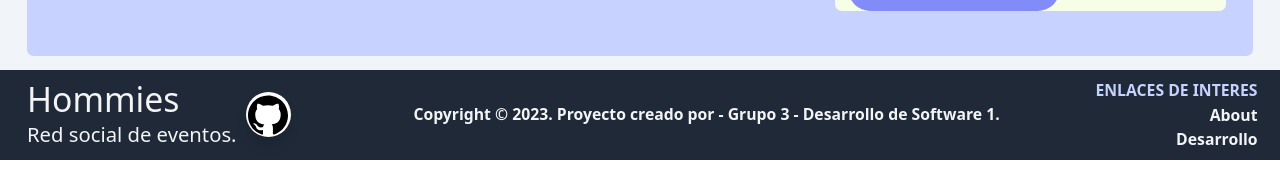
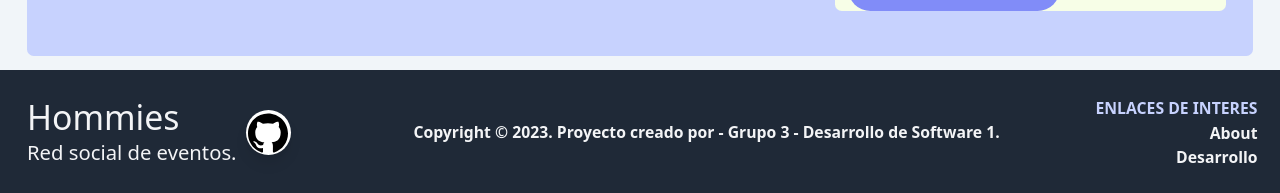
Before and after one commit to Juansebas064/hommies-frontend, a React (Vite) app: page / in a window 1280 px wide. Shown: the part 855-1048 px from the top of the page. Before the commit the page ends 1015 px from the top, so only its background shows below. Built offline with nearby package versions, Linux system fonts and the light colour scheme; no server answers.

Commit message:
Altura del footer ajustada

```diff
--- a/src/components/Footer.jsx
+++ b/src/components/Footer.jsx
@@ -3,7 +3,7 @@ import React from "react";
 const Footer = () => {
   return (
     // Contenedor del footer
-    <footer className="absoulte bottom-0 bg-gray-800 p-2 ">
+    <footer className="absoulte bottom-0 bg-gray-800 p-2 py-6 ">
 
       {/* Contenedor para limitar el ancho del contenido del footer */}
       <div className="flex justify-center min-[506px]:justify-between flex-wrap min-[824px]:flex-nowrap items-center text-left lg:text-left w-full "> {/* [&>div]:border-2 [&>ul]:border-2 */}
```
